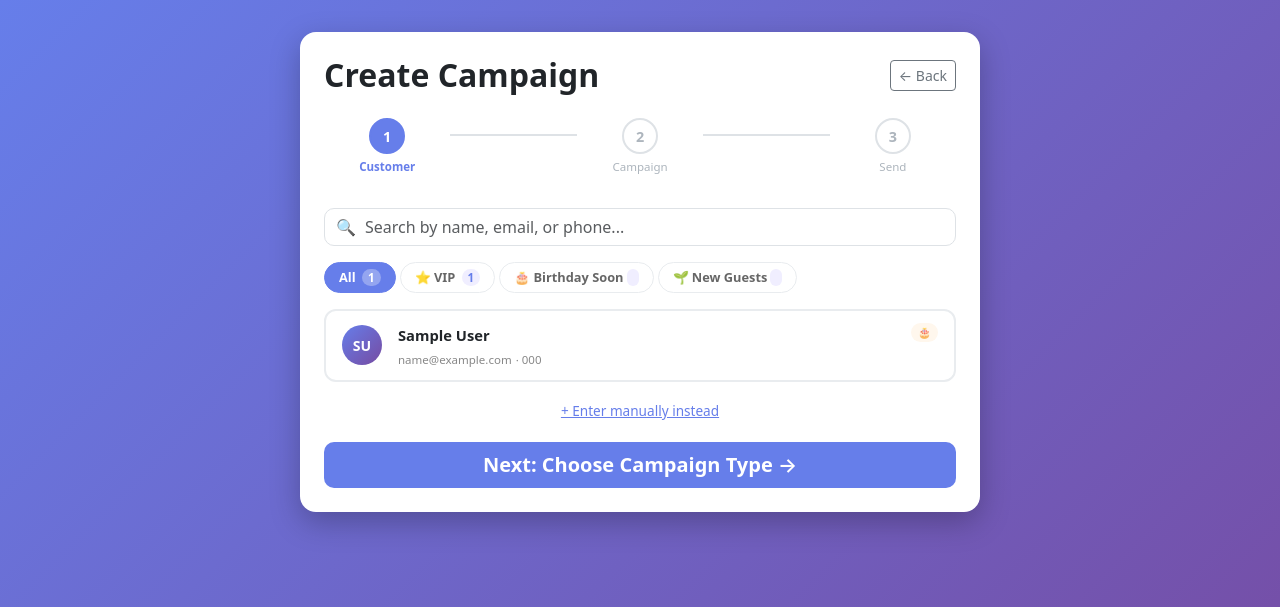
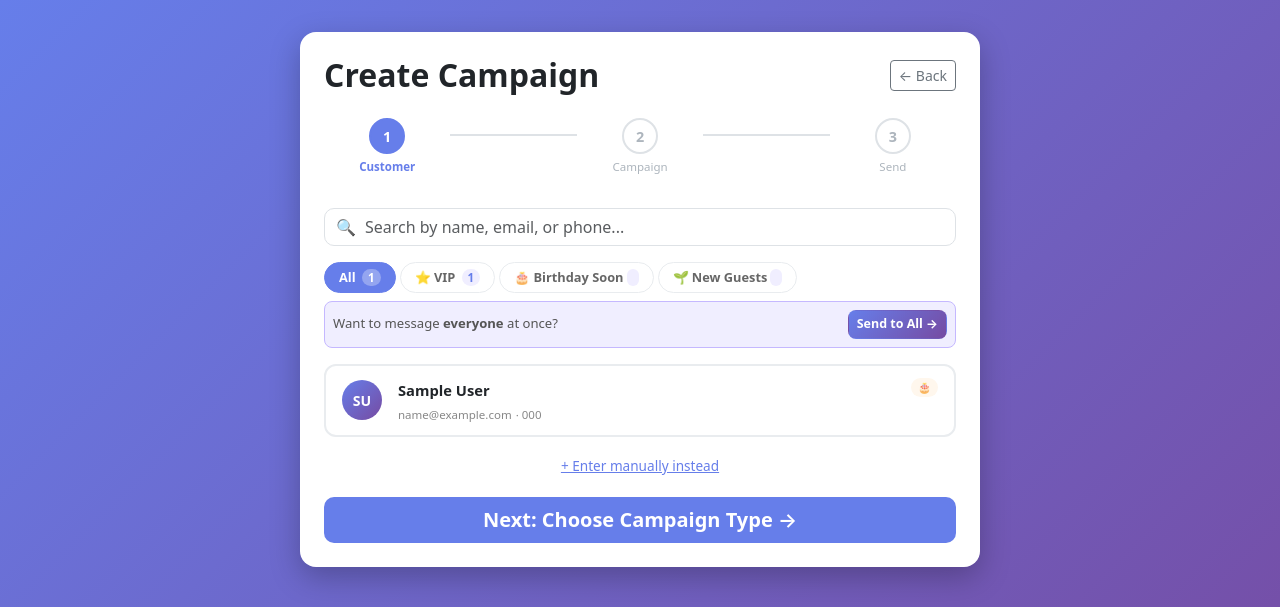
Before and after one commit to VinodVen/growthai, a Flask app: page /create-campaign in a window 1280 px wide. Shown: the top 607 px of the page. Run offline with Flask 3, Linux system fonts and the light colour scheme; the visitor is signed in with stand-in values (Sample User, id 1); tables that the repository leaves empty hold one stand-in row (values such as "Sample post").

Commit message:
Add 'Send to All' shortcut in campaign wizard Step 1
When viewing a filter tab (All / VIP / Birthday / New Guests), a banner
shows the count and a 'Send to All →' button that goes directly to
Bulk Send with the matching segment pre-selected. Bulk Send also accepts
a ?segment= URL param to auto-select the audience on load.

Co-Authored-By: Claude Sonnet 4.6 <noreply@anthropic.com>

```diff
--- a/main.py
+++ b/main.py
@@ -1235,7 +1235,8 @@ def bulk_send():
             flash(f"Bulk send complete! Sent to {sent_count}/{len(customers_list)} customers{note_str}.", "success")
         return redirect("/campaigns")
     customers_count = Customer.query.filter_by(business_id=b.id, unsubscribed=False).count()
-    return render_template("bulk_send.html", campaign_types=get_campaign_types(), customers_count=customers_count)
+    preselect_segment = request.args.get("segment", "all")
+    return render_template("bulk_send.html", campaign_types=get_campaign_types(), customers_count=customers_count, preselect_segment=preselect_segment)
 
 @app.route("/edit-campaign/<int:campaign_id>", methods=["POST"])
 def edit_campaign(campaign_id):
--- a/templates/create_campaign.html
+++ b/templates/create_campaign.html
@@ -122,11 +122,19 @@
         </div>
 
         <!-- Filter Tabs -->
-        <div class="d-flex gap-1 mb-3 flex-wrap" id="filterTabs">
-            <button class="tab-btn active" data-filter="all" onclick="setTab(this)">All <span class="tab-count" id="cnt-all"></span></button>
-            <button class="tab-btn" data-filter="vip" onclick="setTab(this)">⭐ VIP <span class="tab-count" id="cnt-vip"></span></button>
-            <button class="tab-btn" data-filter="birthday" onclick="setTab(this)">🎂 Birthday Soon <span class="tab-count" id="cnt-birthday"></span></button>
-            <button class="tab-btn" data-filter="new" onclick="setTab(this)">🌱 New Guests <span class="tab-count" id="cnt-new"></span></button>
+        <div class="d-flex gap-1 mb-2 flex-wrap" id="filterTabs">
+            <button class="tab-btn active" data-filter="all" data-segment="all" onclick="setTab(this)">All <span class="tab-count" id="cnt-all"></span></button>
+            <button class="tab-btn" data-filter="vip" data-segment="vip" onclick="setTab(this)">⭐ VIP <span class="tab-count" id="cnt-vip"></span></button>
+            <button class="tab-btn" data-filter="birthday" data-segment="birthday_month" onclick="setTab(this)">🎂 Birthday Soon <span class="tab-count" id="cnt-birthday"></span></button>
+            <button class="tab-btn" data-filter="new" data-segment="new" onclick="setTab(this)">🌱 New Guests <span class="tab-count" id="cnt-new"></span></button>
+        </div>
+
+        <!-- Send-All shortcut banner -->
+        <div id="sendAllBanner" class="mb-3 p-2 rounded-3 d-flex align-items-center justify-content-between" style="background:#f0eeff;border:1.5px solid #c5b8ff;">
+            <span style="font-size:0.82rem;color:#555;">Want to message <strong id="sendAllCount">everyone</strong> at once?</span>
+            <a id="sendAllLink" href="/bulk-send" class="btn btn-sm fw-bold" style="background:linear-gradient(135deg,#667eea,#764ba2);color:white;border-radius:8px;font-size:0.78rem;white-space:nowrap;">
+                Send to All →
+            </a>
         </div>
 
         <div class="customer-list-wrap" id="customerList">
@@ -364,11 +372,19 @@ function cardMatchesFilter(card, filter) {
 
 let activeFilter = 'all';
 
+const SEGMENT_LABELS = { all: 'all customers', vip: 'VIP guests', birthday: 'birthday guests', new: 'new guests' };
+
 function setTab(btn) {
     document.querySelectorAll('.tab-btn').forEach(b => b.classList.remove('active'));
     btn.classList.add('active');
     activeFilter = btn.dataset.filter;
     filterCustomers();
+    // Update send-all banner
+    const countEl = document.getElementById('cnt-' + activeFilter);
+    const count = countEl ? (countEl.textContent || '?') : '?';
+    document.getElementById('sendAllCount').textContent = count + ' ' + (SEGMENT_LABELS[activeFilter] || 'customers');
+    const segment = btn.dataset.segment || 'all';
+    document.getElementById('sendAllLink').href = '/bulk-send?segment=' + segment;
 }
 
 function filterCustomers() {
```
Also changed, not shown: templates/bulk_send.html (+7 -1 lines).
